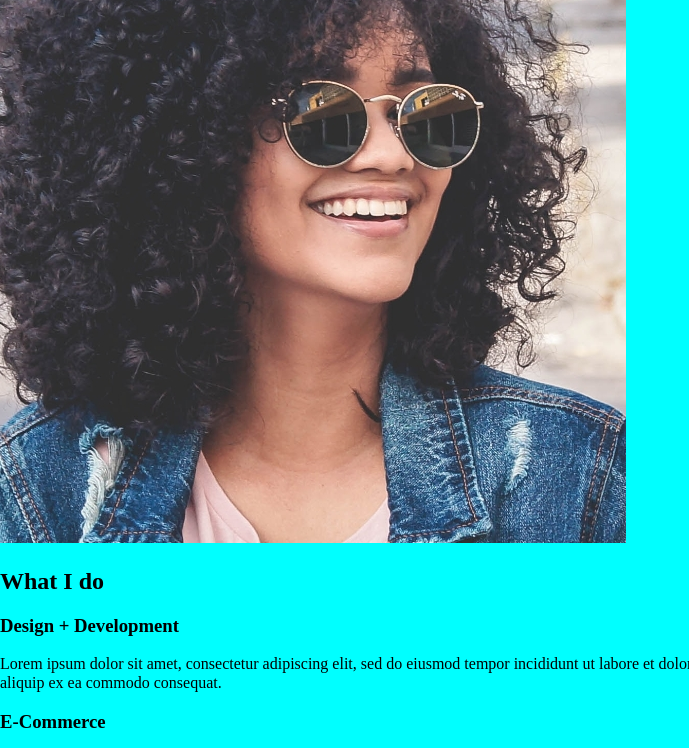
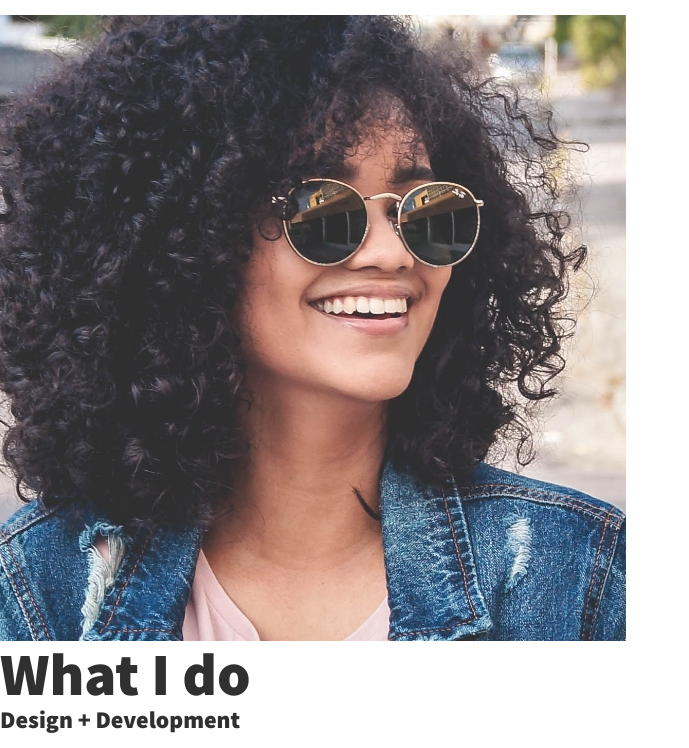
Before and after one commit to ChathurikaDissanayaka/Scrimba-portfolio, a website built with Vite: page index.html in a window 1280 px wide. Shown: the part 360-1108 px from the top of the page, without its empty margins (0-689 px from the left). Built offline with nearby package versions, Linux system fonts and the light colour scheme.

Commit message:
Add changes

```diff
--- a/index.html
+++ b/index.html
@@ -4,11 +4,10 @@
         <meta charset="UTF-8">
         <meta name="viewport" content="width=device-width, initial-scale=1.0">
         <title>DevJane Portfolio Website</title>
-        <link rel="stylesheet" href="style.css">
         <link rel="stylesheet" href="https://cdnjs.cloudflare.com/ajax/libs/normalize/7.0.0/normalize.min.css">
         <link rel="stylesheet" href="https://cdnjs.cloudflare.com/ajax/libs/font-awesome/5.11.2/css/all.css" integrity="sha256-46qynGAkLSFpVbEBog43gvNhfrOj+BmwXdxFgVK/Kvc=" crossorigin="anonymous" />
-
-
+        <link href="https://fonts.googleapis.com/css?family=Source+Code+Pro:400,900|Source+Sans+Pro:300,900&display=swap" rel="stylesheet">
+        <link rel="stylesheet" href="style.css">
     </head>
     <body>
         <header>
--- a/style.css
+++ b/style.css
@@ -1,3 +1,63 @@
-body{
-    background-color: aqua;
+*,
+*::before,
+*::after {
+    box-sizing: border-box;
 }
+
+/* Custom Properties, update these for your own design */
+
+:root {
+    --ff-primary: 'Source Sans Pro', sans-serif;
+    --ff-secondary: 'Source Code Pro', monospace;
+
+    --fw-reg: 300;
+    --fw-bold: 900;
+
+    --clr-light: #fff;
+    --clr-dark: #303030;
+    --clr-accent: #16e0bd;
+
+    --fs-h1: 3rem;
+    --fs-h2: 2.25rem;
+    --fs-h3: 1.25rem;
+    --fs-body: 1rem;
+}
+
+@media (min-width: 800px) {
+    :root {
+        --fs-h1: 4.5rem;
+        --fs-h2: 3.75rem;
+        --fs-h3: 1.5rem;
+        --fs-body: 1.125rem;
+    }
+}
+
+/* General styles */
+
+body {
+    background: var(--clr-light);
+    color: var(--clr-dark);
+    margin: 0;
+    font-family: var(--ff-primary);
+    font-size: var(--fs-body);
+    line-height: 1.6;
+}
+
+img {
+    display: block;
+    max-width: 100%;
+}
+
+
+/* Typography */
+
+h1,
+h2,
+h3 {
+    line-height: 1.1;
+    margin: 0;
+}
+
+h1 { font-size: var(--fs-h1) }
+h2 { font-size: var(--fs-h2) }
+h3 { font-size: var(--fs-h3) }
```
